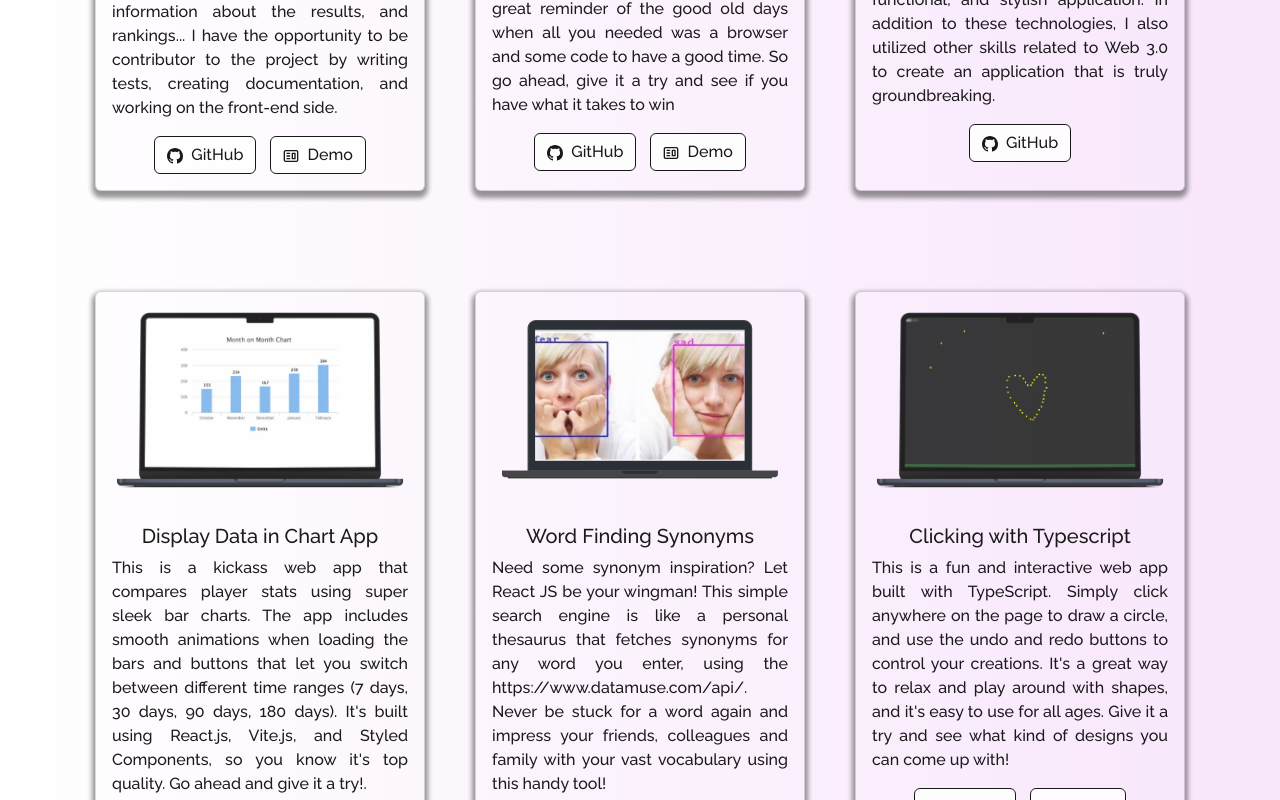
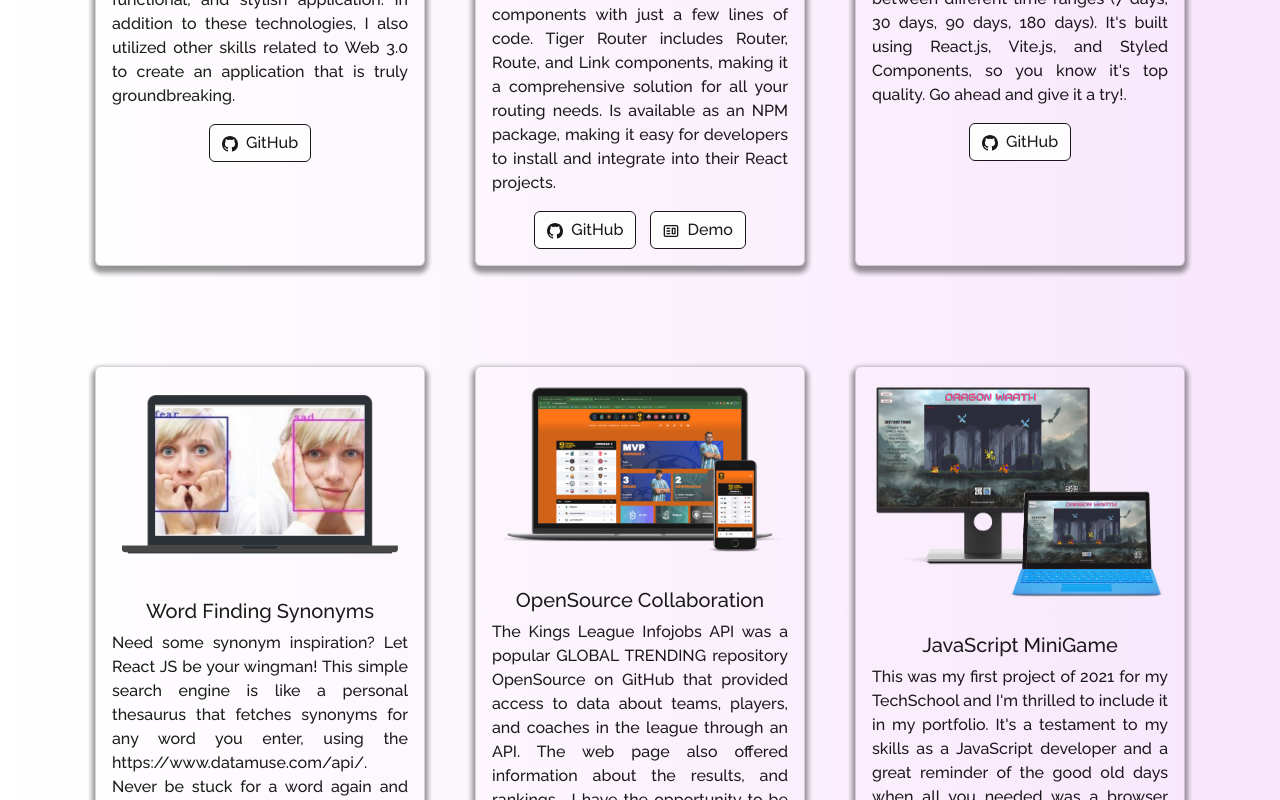
Before and after one commit to Fasping/portfolio, a React (Create React App) app: page /project in a window 1280 px wide. Shown: the part 660-1460 px from the top of the page. Built offline with nearby package versions, Linux system fonts and the light colour scheme.

Commit message:
Feat: update projects

```diff
--- a/src/components/About/Techstack.js
+++ b/src/components/About/Techstack.js
@@ -1,25 +1,19 @@
 import React from "react";
 import { Col, Row } from "react-bootstrap";
-import {
-  DiJavascript1,
-  DiReact,
-  DiNodejs,
-  DiCss3,
-  DiSass
-} from "react-icons/di";
-
+import { DiJsBadge, DiReact, DiCss3, DiSass, DiGit } from "react-icons/di";
+import { SiTypescript, SiJest } from "react-icons/si";
 
 function Techstack() {
   return (
     <Row style={{ justifyContent: "center", paddingBottom: "50px" }}>
       <Col xs={4} md={2} className="tech-icons">
-        <DiJavascript1 />
-      </Col>
-      <Col xs={4} md={2} className="tech-icons">
-        <DiNodejs />
+        <DiJsBadge />
       </Col>
       <Col xs={4} md={2} className="tech-icons">
         <DiReact />
+      </Col>
+      <Col xs={4} md={2} className="tech-icons">
+        <SiTypescript />
       </Col>
       <Col xs={4} md={2} className="tech-icons">
         <DiCss3 />
@@ -27,6 +21,12 @@ function Techstack() {
       <Col xs={4} md={2} className="tech-icons">
         <DiSass />
       </Col>
+      <Col xs={4} md={2} className="tech-icons">
+        <SiJest />
+      </Col>
+      <Col xs={4} md={2} className="tech-icons">
+        <DiGit />
+      </Col>
     </Row>
   );
 }
--- a/src/components/Projects/ProjectCards.js
+++ b/src/components/Projects/ProjectCards.js
@@ -20,8 +20,6 @@ function ProjectCards(props) {
         {"\n"}
         {"\n"}
 
-        {/* If the component contains Demo link and if it's not a Blog then, it will render the below component  */}
-
         {!props.isBlog && props.demoLink && (
           <Button
             variant="primary"
--- a/src/components/Projects/Projects.js
+++ b/src/components/Projects/Projects.js
@@ -5,40 +5,18 @@ import charts from "../../Assets/Projects/barras-app.png";
 import synonymous from "../../Assets/Projects/synonymous.png";
 import minigame from "../../Assets/Projects/minigame.png";
 import kings from "../../Assets/Projects/kings.png";
-import clicks from "../../Assets/Projects/clicks-ts.png";
 import web3 from "../../Assets/Projects/web3.png";
+import npmtiger from "../../Assets/Projects/npmtiger.png";
 
 function Projects() {
   return (
     <Container fluid className="project-section">
       <Container>
         <h1 className="project-heading">
-          My Recent <strong className="purple">Works </strong>
+          Some <strong className="purple">Works </strong>
         </h1>
 
         <Row style={{ justifyContent: "center", paddingBottom: "10px" }}>
-          <Col md={4} className="project-card">
-            <ProjectCard
-              imgPath={kings}
-              isBlog={false}
-              title="Kings League Infojobs API"
-              description="The Kings League Infojobs API was a popular GLOBAL TRENDING repository OpenSource on GitHub that provided access to data about teams, players, and coaches in the league through an API. The web page also offered information about the results, and rankings... I have the opportunity to be contributor to the project by writing tests, creating documentation, and working on the front-end side."
-              ghLink="https://github.com/midudev/kings-league-project"
-              demoLink="https://kingsleague.dev/"
-            />
-          </Col>
-
-          <Col md={4} className="project-card">
-            <ProjectCard
-              imgPath={minigame}
-              isBlog={false}
-              title="JavaScript Videogame"
-              description="This was my first project of 2021 for my TechSchool and I'm thrilled to include it in my portfolio. It's a testament to my skills as a JavaScript developer and a great reminder of the good old days when all you needed was a browser and some code to have a good time. So go ahead, give it a try and see if you have what it takes to win"
-              ghLink="https://github.com/Fasping/ProjectOneIronHack"
-              demoLink="https://project-one-iron-hack.vercel.app//"
-            />
-          </Col>
-
           <Col md={4} className="project-card">
             <ProjectCard
               imgPath={web3}
@@ -46,6 +24,20 @@ function Projects() {
               title="Modern Web 3.0 Blockchain"
               description="Web 3.0 application that has the potential to change the internet as we know it. I utilized advanced technologies such as React JS and Tailwind CSS to create a cutting-edge, functional, and stylish application. In addition to these technologies, I also utilized other skills related to Web 3.0 to create an application that is truly groundbreaking."
               ghLink="https://github.https://github.com/Fasping/Modern-Web-3.0-Blockchain-App/soumyajit4419/Bits-0f-C0de"
+            />
+          </Col>
+
+          <Col md={4} className="project-card">
+            <ProjectCard
+              imgPath={npmtiger}
+              isBlog={false}
+              title="Tiger Router
+              ( Routing solution )"
+              description="Tiger Router offers only the essentials for seamless navigation within your React application. With its intuitive and user-friendly interface, you can easily define your routes and render your components with just a few lines of code. Tiger Router includes Router, Route, and Link components, making it a comprehensive solution for all your routing needs.
+
+              Is available as an NPM package, making it easy for developers to install and integrate into their React projects."
+              ghLink="https://github.com/Fasping/tiger-router"
+              demoLink="https://www.npmjs.com/package/tiger-router"
             />
           </Col>
 
@@ -72,12 +64,23 @@ function Projects() {
 
           <Col md={4} className="project-card">
             <ProjectCard
-              imgPath={clicks}
+              imgPath={kings}
               isBlog={false}
-              title="Clicking with Typescript"
-              description="This is a fun and interactive web app built with TypeScript. Simply click anywhere on the page to draw a circle, and use the undo and redo buttons to control your creations. It's a great way to relax and play around with shapes, and it's easy to use for all ages. Give it a try and see what kind of designs you can come up with!"
-              ghLink="https://github.com/Fasping/create-undo-circle-ts"
-              demoLink="https://create-undo-circle-ts.vercel.app/"
+              title="OpenSource Collaboration"
+              description="The Kings League Infojobs API was a popular GLOBAL TRENDING repository OpenSource on GitHub that provided access to data about teams, players, and coaches in the league through an API. The web page also offered information about the results, and rankings... I have the opportunity to be contributor to the project by writing tests, creating documentation, and working on the front-end side."
+              ghLink="https://github.com/midudev/kings-league-project"
+              demoLink="https://kingsleague.dev/"
+            />
+          </Col>
+
+          <Col md={4} className="project-card">
+            <ProjectCard
+              imgPath={minigame}
+              isBlog={false}
+              title="JavaScript MiniGame"
+              description="This was my first project of 2021 for my TechSchool and I'm thrilled to include it in my portfolio. It's a testament to my skills as a JavaScript developer and a great reminder of the good old days when all you needed was a browser and some code to have a good time. So go ahead, give it a try and see if you have what it takes to win"
+              ghLink="https://github.com/Fasping/ProjectOneIronHack"
+              demoLink="https://project-one-iron-hack.vercel.app//"
             />
           </Col>
         </Row>
```
Also changed, not shown: src/Assets/Projects/npmtiger.png (added).
